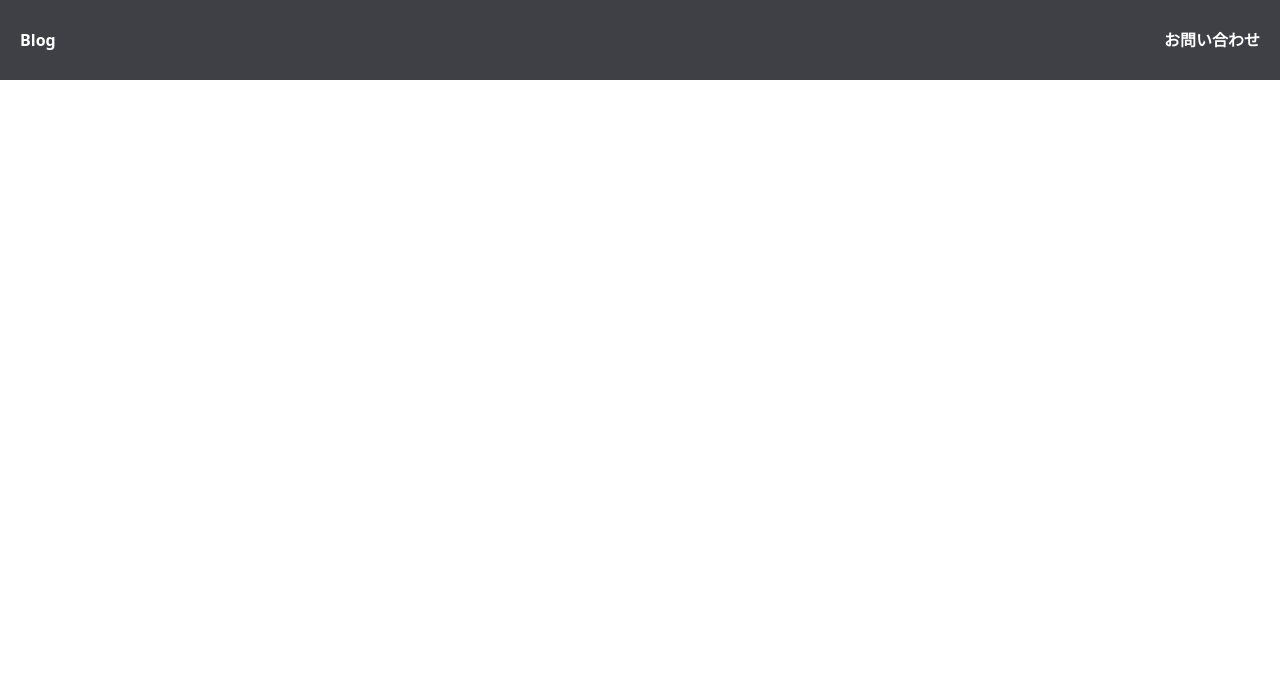
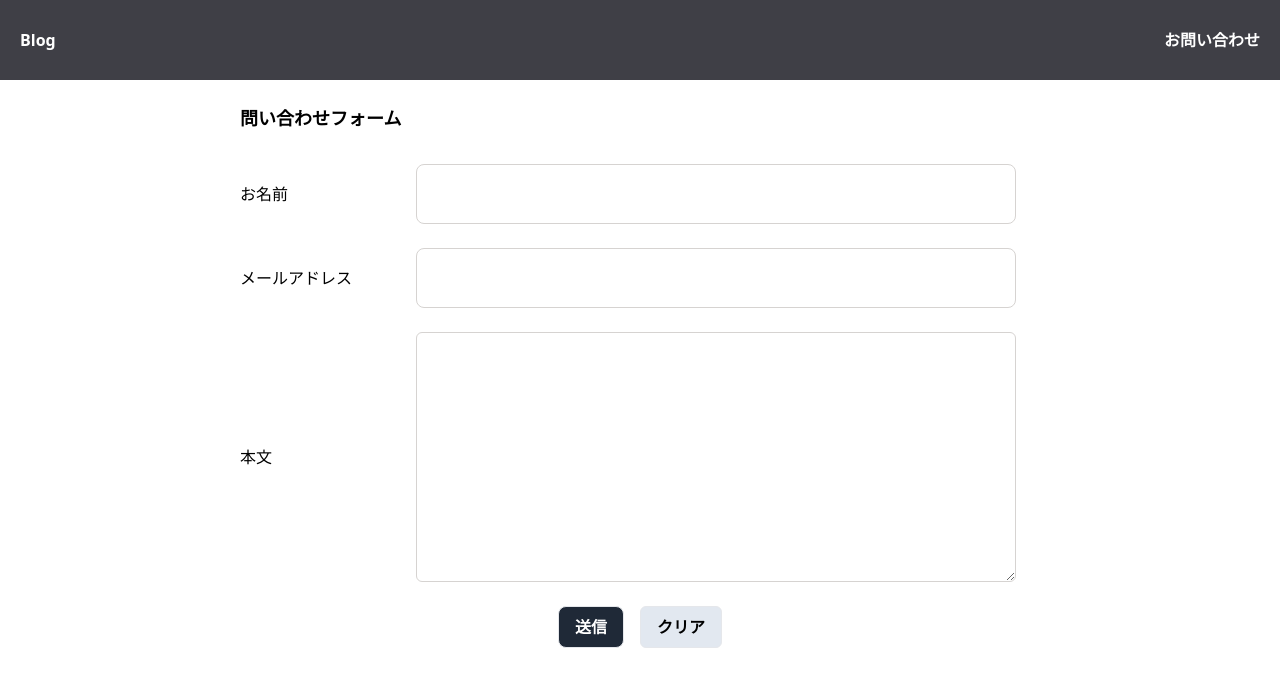
Before and after one commit to yuka01241019/chapter6-app, a React (Create React App) app: page /contact in a window 1280 px wide. Before the commit this address had no page. Shown: the top 686 px of the page. Built offline with nearby package versions, Linux system fonts and the light colour scheme.

Commit message:
課題4実装

```diff
--- a/package.json
+++ b/package.json
@@ -37,6 +37,7 @@
     ]
   },
   "devDependencies": {
+    "@babel/plugin-proposal-private-property-in-object": "^7.21.11",
     "tailwindcss": "^3.4.15"
   }
 }
--- a/src/App.js
+++ b/src/App.js
@@ -5,6 +5,7 @@ import { Header } from "./layout/Header";
 import { Routes, Route } from "react-router-dom";
 import { PageDetail } from "./articlePages/PageDetail";
 import { Posts } from "./Posts"; // Postsコンポーネントをインポート
+import { ContactForm } from "./ContactForm"; // ContactFormコンポーネントをインポート
 
 const App = () => {
   return (
@@ -16,6 +17,8 @@ const App = () => {
         <Route path="/" element={<Posts />} />
         {/* 記事詳細 */}
         <Route path="/posts/:id" element={<PageDetail />} />
+        {/* お問い合わせ */}
+        <Route path="/contact" element={<ContactForm />} />
       </Routes>
     </div>
   );
--- /dev/null
+++ b/src/ContactForm.js
@@ -0,0 +1,159 @@
+import { useState } from "react";
+
+export const ContactForm = () => {
+  //初期値は空文字列のオブジェクト。
+  const [formData, setFormData] = useState({
+    name: "",
+    email: "",
+    message: "",
+  });
+  const [errors, setErrors] = useState({});
+
+  const handleChange = (e) => {
+    const name = e.target.name; //e.targetからnameを取得
+    const value = e.target.value; //e.targetからvalueを取得
+    setFormData({ ...formData, [name]: value }); //スプレッド構文で既存のオブジェクトに更新できるようにする
+  };
+
+  const validate = () => {
+    const newErrors = {}; //エラーメッセ―ジを格納する入れ子の役割
+
+    //名前：入力必須＆30文字以内
+    if (!formData.name) {
+      newErrors.name = "お名前は必須です。";
+    } else if (formData.name.length > 30) {
+      newErrors.name = "お名前は30文字以内で入力してください。";
+    }
+
+    //メールアドレス：入力必須＆メールアドレスの形式になっていること
+    const emailRegex =
+       /^[a-zA-Z0-9.!#$%&'*+/=?^_`{|}~-]+@[a-zA-Z0-9-]+(?:\.[a-zA-Z0-9-]+)*$/; //正規表現を変数として定義
+    if (!formData.email) {
+      newErrors.email = "メールアドレスは必須です。";
+    } else if (!emailRegex.test(formData.email)) {
+      //testメソッドを使い正規表現（emailRegex）にマッチしない場合はtrueとなる→エラーメッセージを表示する
+      newErrors.email = "メールアドレスの形式が正しくありません。";
+    }
+
+    //本文：入力必須 & 500字以内
+    if (!formData.message) {
+      newErrors.message = "本文は必須です。";
+    } else if (formData.message.length > 500) {
+      newErrors.message = "本文は500文字以内で入力してください。";
+    }
+    return newErrors; //すべてのフィールドを検証した後、エラーがあればnewErrorsオブジェクトを返す。
+  };
+  //フォーム送信時に実行される関数を定義
+  const handleSubmit = async (e) => {
+    e.preventDefault(); //このメソッドは記述がないとフォームの送信時にページがリロードされてしまいエラーメッセージの表示や他の処理が適切に動作しない可能性があるので必須
+    const validationErrors = validate(); //validate() を実行して、その結果（エラー情報）を validationErrors という変数に保存
+    //オブジェクトのプロパティを配列して取得、配列が空でなければエラーであると判断
+    if (Object.keys(validationErrors).length > 0) {
+      setErrors(validationErrors); //フォームのエラー状態を更新しユーザーにエラーメッセージを表示する
+      return; //エラーが出たときに処理を中止する
+    }
+    //成功した場合の処理
+    setErrors({}); //// エラーがなければ（送信成功やリセット）エラー状態をクリアにする
+    try {
+      const response = await fetch(
+        "https://1hmfpsvto6.execute-api.ap-northeast-1.amazonaws.com/dev/contacts",
+        {
+          method: "POST",
+          headers: {
+            "Content-Type": "application/json", //「送信するデータはJSON形式」とサーバーに教えるための情報
+          },
+          body: JSON.stringify(formData), //送信するデータの本体（リクエストボディ）を指定する
+        }
+      );
+      if (!response.ok) {
+        throw new Error("送信に失敗しました");
+      }
+
+      alert("送信しました。"); //// フォーム送信成功メッセージ
+      setFormData({ name: "", email: "", message: "" });
+    } catch (error) { //エラーが発生した場合にエラーをキャッチして処理
+      alert(error.message);
+    }
+  };
+  //フォームの入力値をクリアするための関数
+  const handleClear = () => {
+    setFormData({ name: "", email: "", message: "" });
+  };
+  return (
+    <form
+      onSubmit={handleSubmit}
+      className="flex flex-col  space-y-4 mx-auto w-[800px] max-w-[800px]"
+    >
+      <h1 className="text-lg font-bold mb-4 mt-6">問い合わせフォーム</h1>
+      <div className="space-y-6">
+        <div className="flex items-center space-x-4 ">
+          <label htmlFor="name" className="  w-40 ">
+            お名前
+          </label>
+          <input
+            type="text"
+            id="name"
+            name="name"
+            onChange={handleChange}
+            value={formData.name}
+            className=" border border-stone-300 rounded-lg p-3 w-[600px] h-[60px]"
+          />
+        </div>
+        {/* エラーメッセージ用コード */}
+        {errors.name && (
+          <p className="text-red-500 text-sm  ml-44 ">{errors.name}</p>
+        )}
+        <div className="flex items-center space-x-4">
+          <label htmlFor="email" className="  w-40">
+            メールアドレス
+          </label>
+          <input
+            type="email"
+            id="email"
+            name="email"
+            onChange={handleChange}
+            value={formData.email}
+            className=" border rounded-lg p-3 border-stone-300 w-[600px] h-[60px]"
+          />
+        </div>
+        {/* エラーメッセージ用コード */}
+        {errors.email && (
+          <p className="text-red-500 text-sm ml-44">{errors.email}</p>
+        )}
+        <div className="flex items-center space-x-4">
+          <label htmlFor="message" className=" w-40">
+            本文
+          </label>
+          <textarea
+            id="message"
+            name="message"
+            value={formData.message}
+            onChange={handleChange}
+            className=" border rounded-md p-3  border-stone-300 w-[600px] h-[250px]"
+          ></textarea>
+        </div>
+        {/* エラーメッセージ用コード */}
+        {errors.message && (
+          <p className="text-red-500 text-sm ml-44">{errors.message}</p>
+        )}
+
+        <div className="flex space-x-4 justify-center font-bold">
+          <button
+            type="submit"
+            className="py-2 px-4 border block rounded-lg  text-white bg-gray-800"
+          >
+            送信
+          </button>
+
+          <button
+            type="reset"
+            onClick={handleClear}
+            className="py-2 px-4 border rounded-md bg-slate-200"
+          >
+            クリア
+          </button>
+        </div>
+      </div>
+    </form>
+  );
+};
--- a/src/layout/Header.jsx
+++ b/src/layout/Header.jsx
@@ -1,12 +1,14 @@
+import { Link } from "react-router-dom";
+
 export const Header = () => {
   return (
     <header className="bg-zinc-700 font-bold text-white py-7 px-5">
-      <a href="/" className="">
+      <Link to="/" className="">
         Blog
-      </a>
-      <a href="/" className="float-right">
+      </Link>
+      <Link to="/contact" className="float-right">
         お問い合わせ
-      </a>
+      </Link>
     </header>
   );
 };
```
Also changed, not shown: 1 other file (tests, documents, lock files or other folders).
